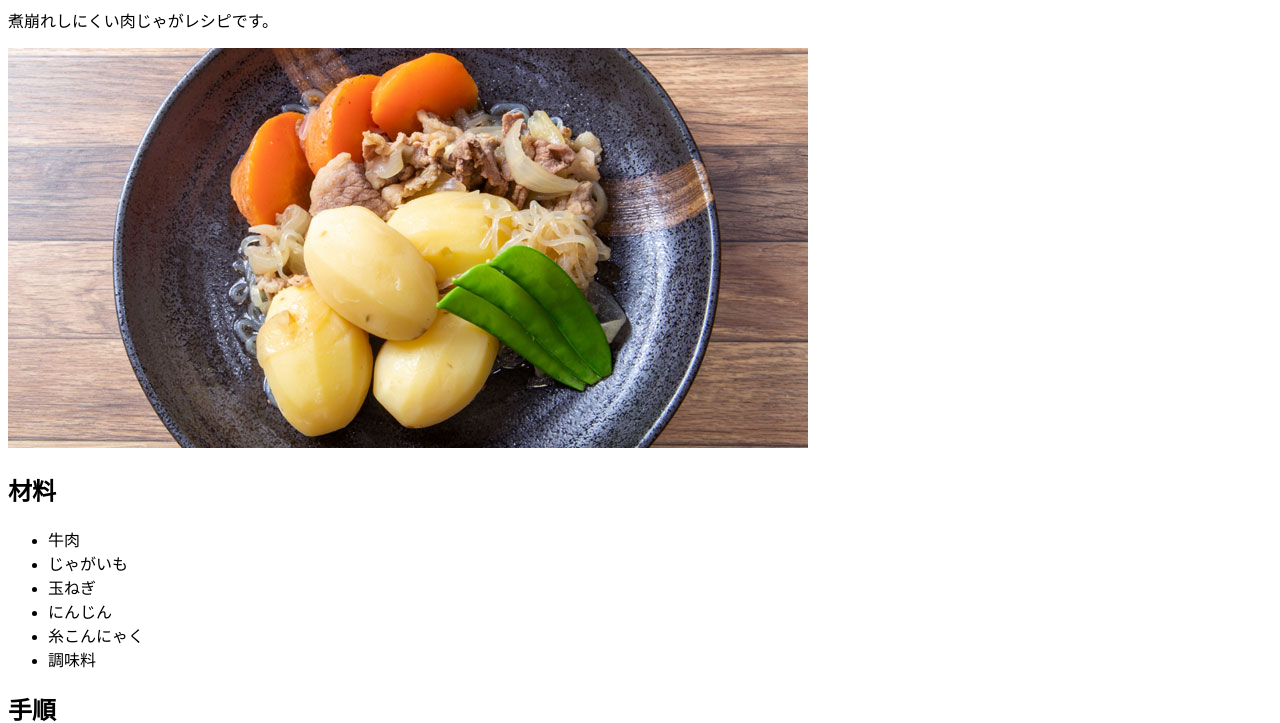
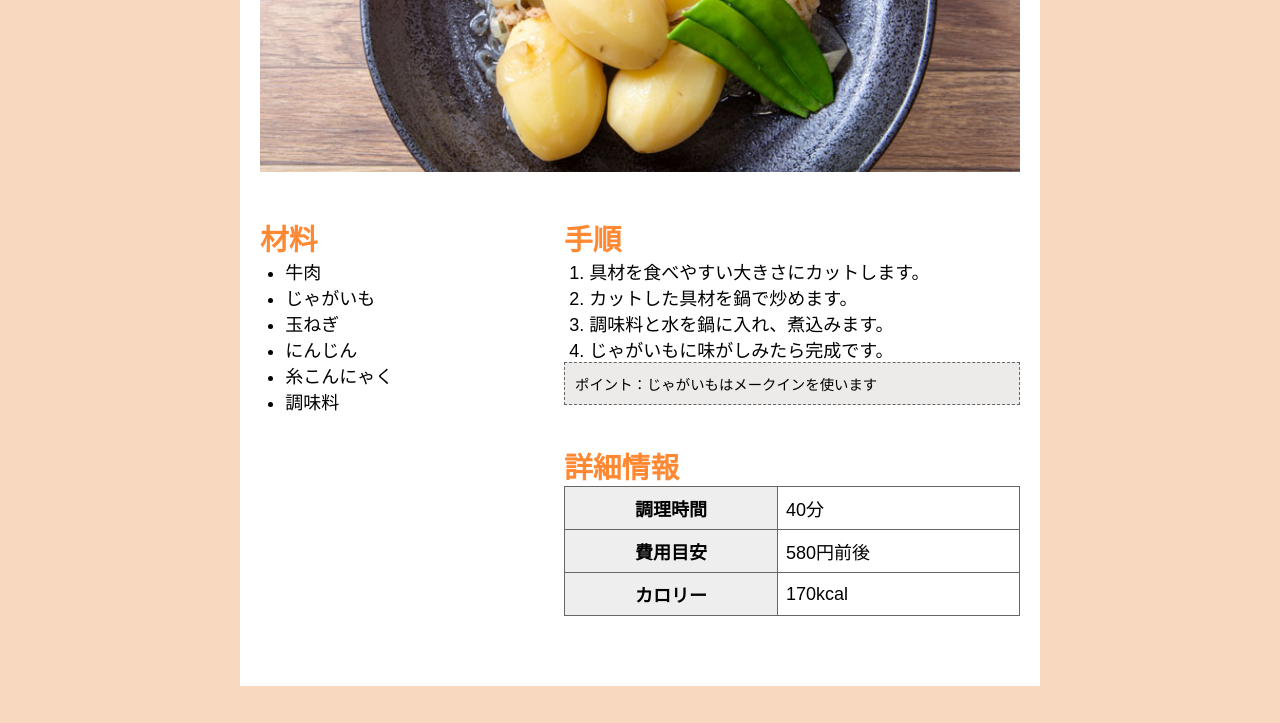
Before and after one commit to nekobeniko/nikujaga_page, a plain HTML site: page index.html in a window 1280 px wide. Shown: the part 410-1133 px from the top of the page. Drawn offline with Linux system fonts and the light colour scheme.

Commit message:
Update index.html

```diff
--- a/index.html
+++ b/index.html
@@ -4,7 +4,7 @@
 <meta charset="UTF-8">
 <meta name="viewport" content="width=device-width,initial-scale=1">
 <title>肉じゃがの作り方｜もったいないレシピ</title>
-<link rel="stylesheet" type="text/css" href="_style.css">
+<link rel="stylesheet" type="text/css" href="style.css">
 </head>
 
 <body>
```
